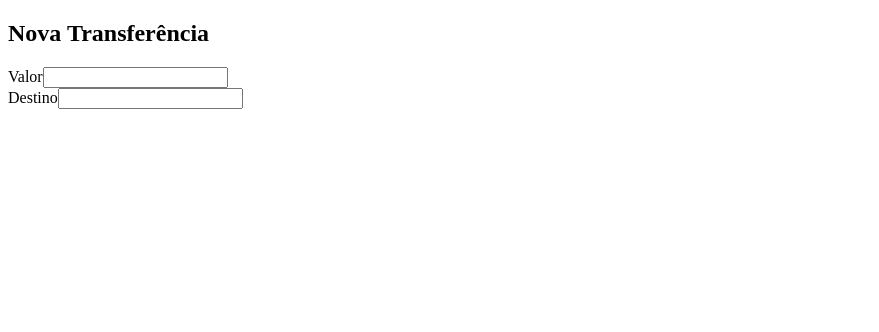
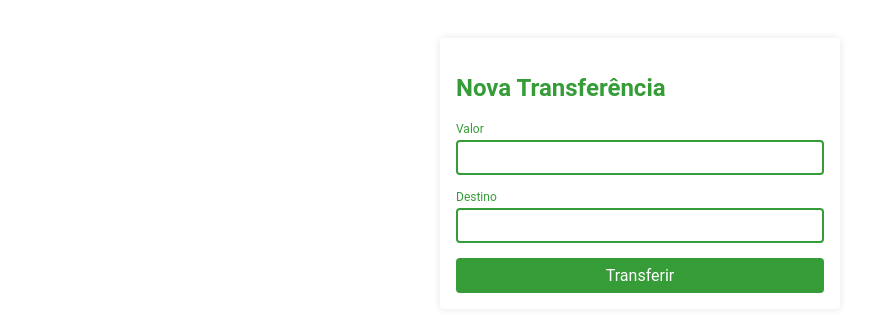
Before and after one commit to leardinifabio/angular-estudo, an Angular app in the folder bytebank/: page / in a window 1280 px wide. Shown: the top 332 px of the page, without its empty margins (0-879 px from the left). Built offline with nearby package versions, Linux system fonts and the light colour scheme.

Commit message:
02. Formulário de nova transferência

```diff
--- a/bytebank/src/app/app.module.ts
+++ b/bytebank/src/app/app.module.ts
@@ -2,6 +2,7 @@
 import { NgModule } from '@angular/core';
 import { BrowserModule } from '@angular/platform-browser';
 import { AppComponent } from './app.component';
+import { FormsModule } from '@angular/forms';
 
 
 @NgModule({
@@ -10,7 +11,8 @@
     NovaTranferenciaComponent //todos os componentes precisam ser declarados no app.module.ts
   ],
   imports: [
-    BrowserModule
+    BrowserModule,
+    FormsModule
   ],
   providers: [],
   bootstrap: [AppComponent]
--- a/bytebank/src/app/nova-transferencia/nova-transferencia.component.html
+++ b/bytebank/src/app/nova-transferencia/nova-transferencia.component.html
@@ -1,11 +1,16 @@
-<form>
-  <h2>Nova Transferência</h2>
-  <div>
-    <label for="valor">Valor</label>
-    <input id="valor" type="text">
-  </div>
-  <div>
-    <label for="valor">Destino</label>
-    <input id="valor" type="text">
-  </div>
-</form>
+<section class="container">
+  <form class="formulario" (ngSubmit)="transferir()">
+    <h2 class="formulario__titulo">Nova Transferência</h2>
+    <div class="form-field">
+      <label class="form-field__label" for="valor">Valor</label>
+      <input class="form-field__input" id="valor" type="text" [(ngModel)]="valor" name="valor">
+    </div>
+    <div class="form-field">
+      <label class="form-field__label" for="valor">Destino</label>
+      <input class="form-field__input" id="valor" type="text" [(ngModel)]="destino" name="destino">
+    </div>
+    <div class="botao-wrapper">
+      <button class="botao" type="submit">Transferir</button>
+    </div>
+  </form>
+</section>
--- a/bytebank/src/app/nova-transferencia/nova-transferencia.component.scss
+++ b/bytebank/src/app/nova-transferencia/nova-transferencia.component.scss
@@ -0,0 +1,59 @@
+.formulario {
+  background-color: white;
+  padding: 16px;
+  border-radius: 4px;
+  box-shadow: 0 0 8px rgba(0, 0, 0, 0.1);
+  &__titulo {
+    text-transform: capitalize;
+    color: var(--primary);
+  }
+}
+
+.form-field {
+  width: 100%;
+  margin-top: 15px;
+  margin-bottom: 15px;
+  display: flex;
+  flex-direction: column;
+  color: var(--primary);
+
+  &__label {
+    color: inherit;
+    margin-bottom: 4px;
+    font-size: 12px;
+  }
+
+  &__input {
+    padding: 8px;
+    border-radius: 4px;
+    color: inherit;
+    border: 2px solid;
+    outline: none;
+  }
+}
+
+.botao-wrapper {
+  display: flex;
+}
+
+.botao {
+  background-color: var(--primary);
+  color: white;
+  display: block;
+  flex: 1;
+  border: none;
+  border-radius: 4px;
+  font-size: 16px;
+  padding: 0.5em;
+  cursor: pointer;
+  transition: opacity 0.2s;
+
+  &--cancelar {
+    background-color: var(--secondary);
+    margin-left: 20px;
+  }
+
+  &:hover {
+    opacity: 0.8;
+  }
+}
--- a/bytebank/src/app/nova-transferencia/nova-transferencia.component.ts
+++ b/bytebank/src/app/nova-transferencia/nova-transferencia.component.ts
@@ -1,9 +1,18 @@
-import { Component } from "@angular/core";
+import { Component } from '@angular/core';
 
 @Component({
-    selector: 'app-nova-transferencia', //todos os componentes precisam ter o prefixo app. Essa informação pode ser consultada no angular.json
-    templateUrl: './nova-transferencia.component.html',
-    styleUrls: ['./nova-transferencia.component.scss'] //array de string, pode ser informado mais de um estilo
-  })
-  export class NovaTranferenciaComponent {
+  selector: 'app-nova-transferencia', //todos os componentes precisam ter o prefixo app. Essa informação pode ser consultada no angular.json
+  templateUrl: './nova-transferencia.component.html',
+  styleUrls: ['./nova-transferencia.component.scss'], //array de string, pode ser informado mais de um estilo
+})
+export class NovaTranferenciaComponent {
+  valor: number;
+  destino: number;
+
+  //método
+  transferir() {
+    console.log('Solicitada nova transferência');
+    console.log('Valor:', this.valor);
+    console.log('Destino:', this.destino);
   }
+}
--- a/bytebank/src/styles.scss
+++ b/bytebank/src/styles.scss
@@ -1 +1,19 @@
 /* You can add global styles to this file, and also import other style files */
+
+:root {
+  --primary: #369c38;
+  --secondary: #132A13;
+  --padding: 15px;
+  --cinza : #405040;
+  --cinza-claro: #dedede;
+}
+
+* {
+  font-family: "Roboto", sans-serif;
+}
+
+.container {
+  max-width: 400px;
+  padding: 30px;
+  margin: 0 auto;
+}
```
Also changed, not shown: 1 other file (tests, documents, lock files or other folders).
